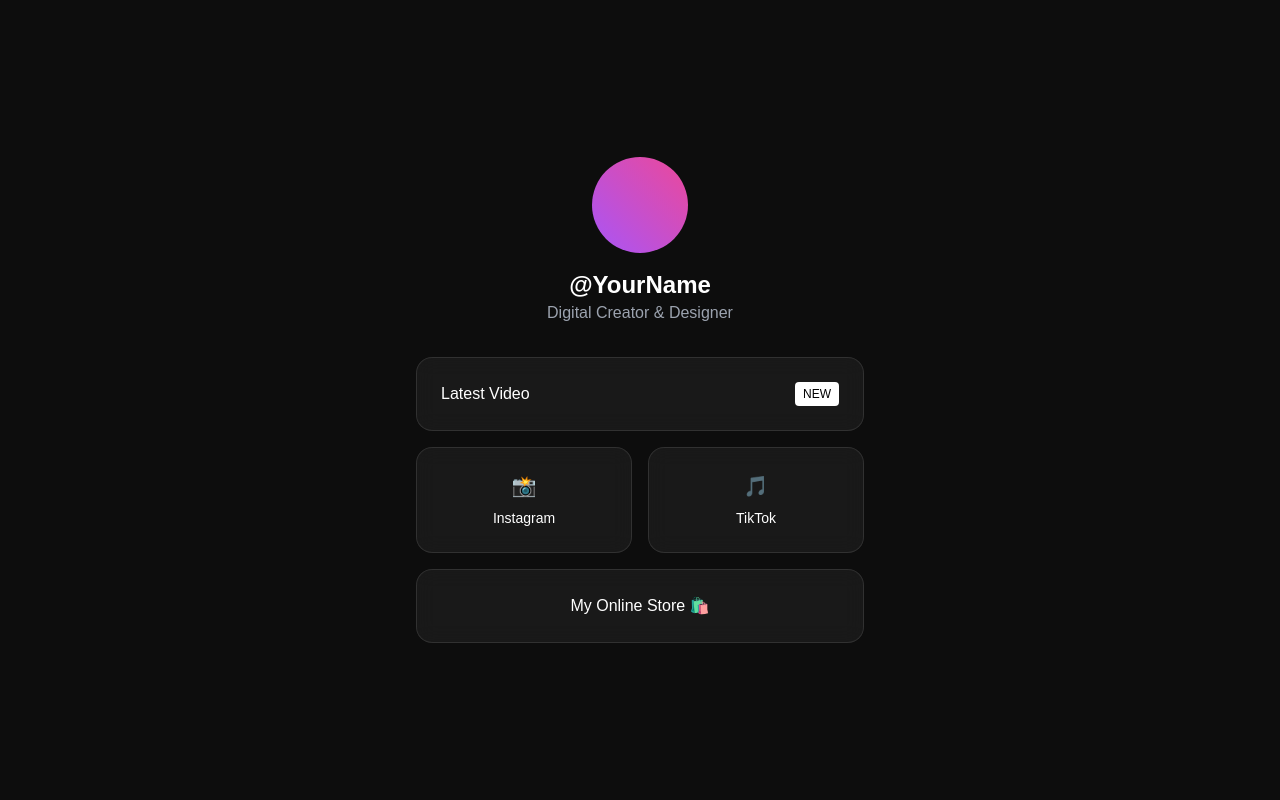
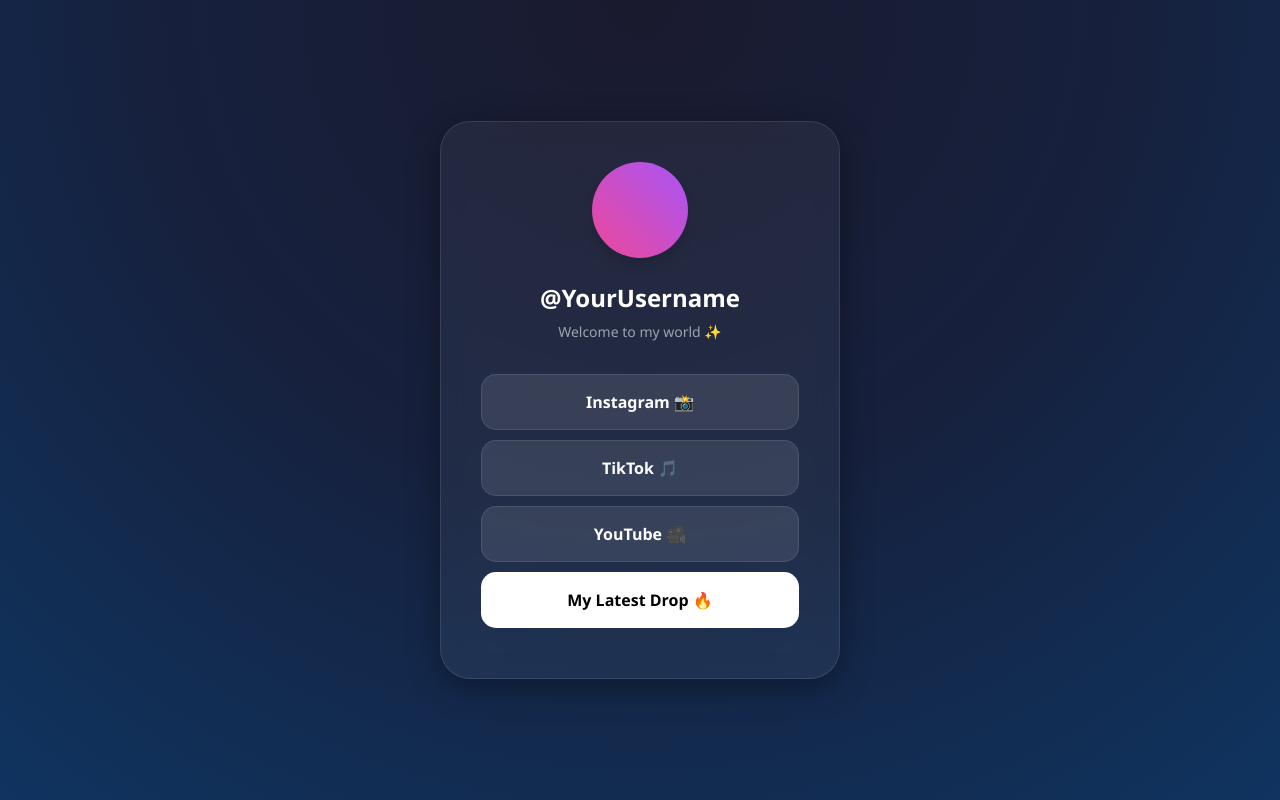
Before and after one commit to pthgg334-alt/My-links, a plain HTML site: page index.html in a window 1280 px wide. Drawn offline with nearby package versions, Linux system fonts and the light colour scheme.

Commit message:
Revamp styles and structure of index.html

```diff
--- a/index.html
+++ b/index.html
@@ -6,36 +6,62 @@
     <title>My Links</title>
     <script src="https://cdn.tailwindcss.com"></script>
     <style>
-        body { background-color: #0d0d0d; color: white; font-family: sans-serif; }
-        .glass { background: rgba(255, 255, 255, 0.05); backdrop-filter: blur(10px); border: 1px solid rgba(255,255,255,0.1); transition: 0.3s; }
-        .glass:hover { transform: translateY(-5px); background: rgba(255, 255, 255, 0.1); }
+        body {
+            background: radial-gradient(circle at top, #1a1a2e, #16213e, #0f3460);
+            min-height: 100vh;
+            display: flex;
+            align-items: center;
+            justify-content: center;
+            font-family: 'Segoe UI', Tahoma, Geneva, Verdana, sans-serif;
+            color: white;
+        }
+        .glass-card {
+            background: rgba(255, 255, 255, 0.05);
+            backdrop-filter: blur(12px);
+            -webkit-backdrop-filter: blur(12px);
+            border: 1px solid rgba(255, 255, 255, 0.1);
+            border-radius: 30px;
+            padding: 40px;
+            width: 90%;
+            max-width: 400px;
+            text-align: center;
+            box-shadow: 0 8px 32px 0 rgba(0, 0, 0, 0.37);
+        }
+        .link-btn {
+            background: rgba(255, 255, 255, 0.1);
+            border: 1px solid rgba(255, 255, 255, 0.1);
+            padding: 15px;
+            margin: 10px 0;
+            border-radius: 15px;
+            display: block;
+            text-decoration: none;
+            color: white;
+            font-weight: 600;
+            transition: 0.3s;
+        }
+        .link-btn:hover {
+            background: rgba(255, 255, 255, 0.2);
+            transform: scale(1.02);
+        }
+        .profile-pic {
+            width: 100px;
+            height: 100px;
+            border-radius: 50%;
+            border: 3px solid #e94560;
+            margin-bottom: 20px;
+        }
     </style>
 </head>
-<body class="flex items-center justify-center min-h-screen p-4">
-    <div class="max-w-md w-full space-y-4">
-        <div class="text-center mb-8">
-            <div class="w-24 h-24 bg-gradient-to-tr from-purple-500 to-pink-500 rounded-full mx-auto mb-4"></div>
-            <h1 class="text-2xl font-bold">@YourName</h1>
-            <p class="text-gray-400">Digital Creator & Designer</p>
-        </div>
+<body>
+    <div class="glass-card">
+        <div class="w-24 h-24 bg-gradient-to-tr from-pink-500 to-purple-500 rounded-full mx-auto mb-6 shadow-lg"></div>
+        <h1 class="text-2xl font-bold mb-2">@YourUsername</h1>
+        <p class="text-gray-400 mb-8 text-sm">Welcome to my world ✨</p>
 
-        <div class="grid grid-cols-2 gap-4">
-            <a href="#" class="glass p-6 rounded-2xl col-span-2 flex justify-between items-center">
-                <span>Latest Video</span>
-                <span class="text-xs bg-white text-black px-2 py-1 rounded">NEW</span>
-            </a>
-            <a href="#" class="glass p-6 rounded-2xl flex flex-col items-center">
-                <span class="text-xl">📸</span>
-                <span class="mt-2 text-sm">Instagram</span>
-            </a>
-            <a href="#" class="glass p-6 rounded-2xl flex flex-col items-center">
-                <span class="text-xl">🎵</span>
-                <span class="mt-2 text-sm">TikTok</span>
-            </a>
-            <a href="#" class="glass p-6 rounded-2xl col-span-2 text-center">
-                <span>My Online Store 🛍️</span>
-            </a>
-        </div>
+        <a href="https://instagram.com/yourusername" class="link-btn">Instagram 📸</a>
+        <a href="https://tiktok.com/@yourusername" class="link-btn">TikTok 🎵</a>
+        <a href="https://youtube.com/@yourusername" class="link-btn">YouTube 🎥</a>
+        <a href="#" class="link-btn bg-white !text-black">My Latest Drop 🔥</a>
     </div>
 </body>
 </html>
```
